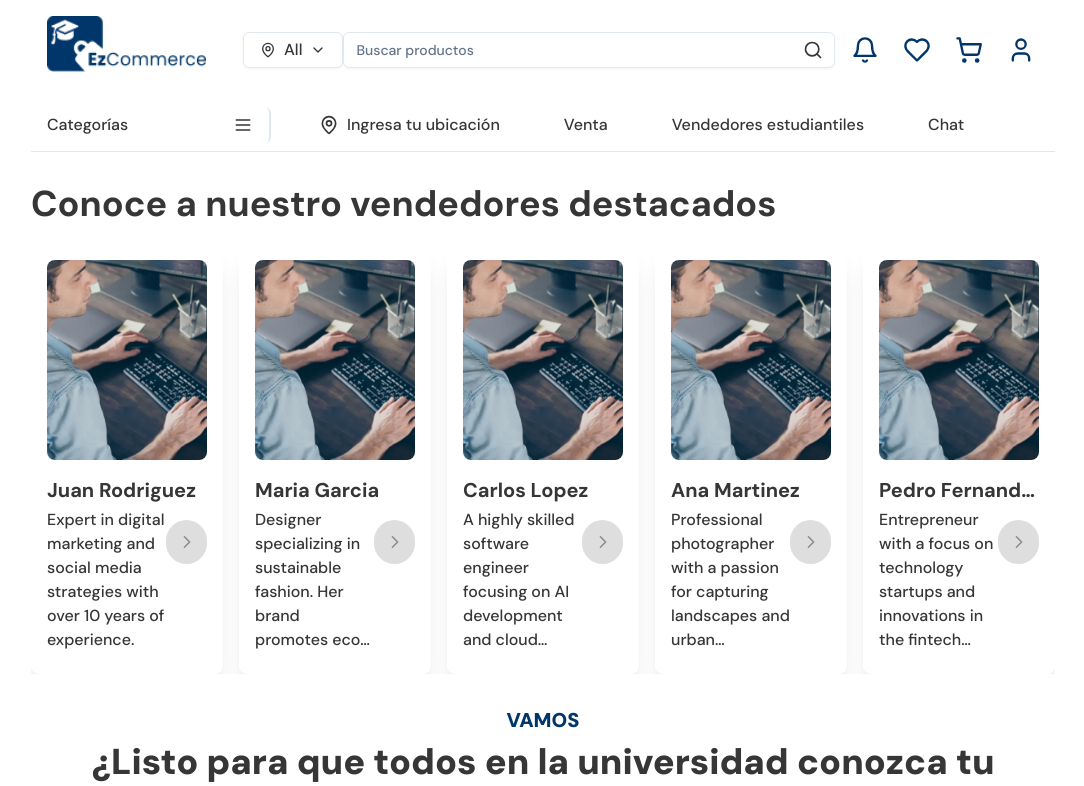
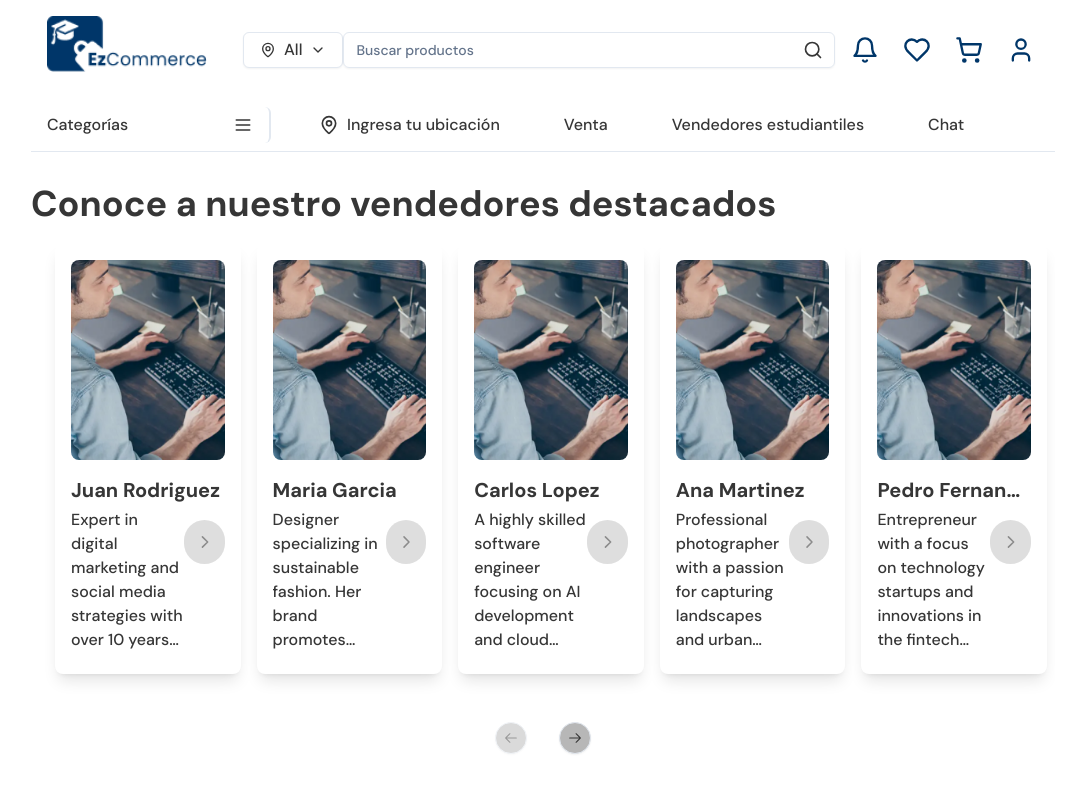
Before and after one commit to angel4uu/ezcommerce-angela-s-version, a React (Vite) app in the folder Desarrollo/PVCU/Fuentes/frontend/: page / in a window 1280 px wide. Shown: the top 786 px of the page, without its empty margins (97-1181 px from the left). Built offline with nearby package versions, Linux system fonts and the light colour scheme.

Commit message:
Carrusel: Vendedores destacados

```diff
--- a/Desarrollo/PVCU/Fuentes/frontend/src/components/carousels/sellers-card.tsx
+++ b/Desarrollo/PVCU/Fuentes/frontend/src/components/carousels/sellers-card.tsx
@@ -22,7 +22,7 @@ export const SellersCard = (
 
         return(
             <>
-                <div className="flex flex-col bg-white shadow-xl rounded-lg max-w-[280px] h-[430px] p-4">
+                <div className="flex flex-col bg-white shadow-lg rounded-lg max-w-[280px] h-[430px] p-4">
                     <div className="rounded-lg overflow-hidden">
                         <img
                         src={imageSrc}
--- a/Desarrollo/PVCU/Fuentes/frontend/src/pages/Epica03/MainPage.tsx
+++ b/Desarrollo/PVCU/Fuentes/frontend/src/pages/Epica03/MainPage.tsx
@@ -33,13 +33,13 @@ export const MainPage = () => {
         <div>
 
         </div>
-        <div className='mx-auto mb-8'>
+        <div className='mx-auto mb-10'>
             <div className='mt-8 mb-5'>
               <h2 className='text-left text-4xl font-bold mb-2 text-terciaryLight dark:text-terciaryDark '>Conoce a nuestro vendedores destacados</h2>
             </div>
-            <div className='mt-3 '>
-                <Carousel>
-                    <CarouselContent>
+            <div className='mt-3 relative'>
+                <Carousel >
+                    <CarouselContent className='mb-24 mx-2'>
                         {
                           distinguishedSellers.map((seller) => (
                             <>
@@ -56,7 +56,12 @@ export const MainPage = () => {
                           ))
                         }
                     </CarouselContent>
+                    <div className="absolute bottom-8  left-1/2 transform -translate-x-1/3 flex space-x-10 ">
+                        <CarouselPrevious className="bg-[#B7B7B7]" />
+                        <CarouselNext className="bg-[#B7B7B7]  " />
+                    </div>
                 </Carousel>
+
             </div>
         </div>
         <div className='flex flex-col my-8'>
```
